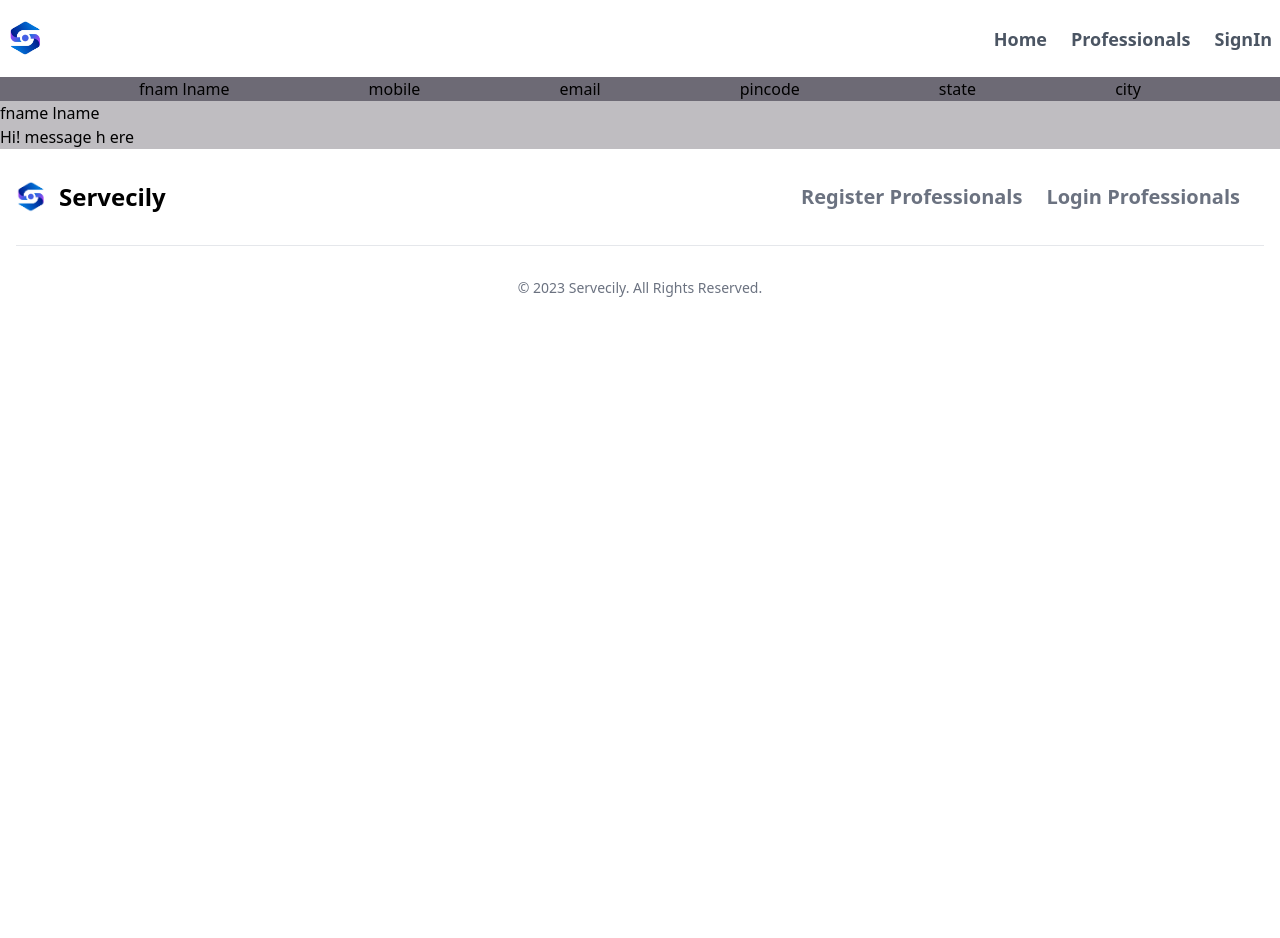
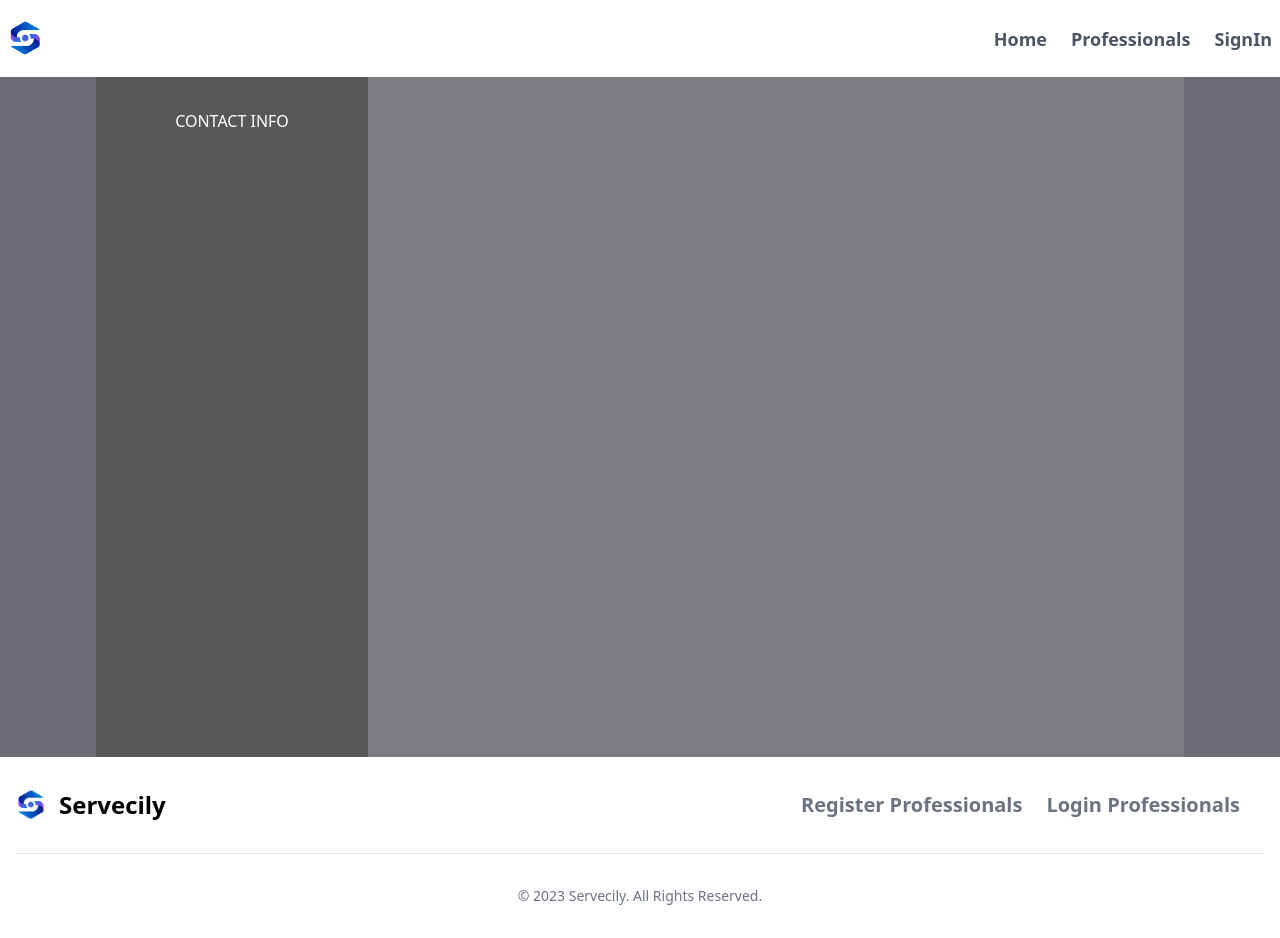
Before and after one commit to ABHI-ATG/Service-Provider, a React (Create React App) app in the folder client/: page /dashboard in a window 1280 px wide. Before the commit the page ends 800 px from the top, so only its background shows below. Built offline with nearby package versions, Linux system fonts and the light colour scheme; a web font is replaced by a local one.

Commit message:
styling on register done for professional

```diff
--- a/client/src/Css/dashboard.css
+++ b/client/src/Css/dashboard.css
@@ -1,11 +1,62 @@
-.Complete{
-    background-color: #BFBDC1;
+.Complete {
+  height: 85vh;
+  width: 85vw;
+  background-color: rgba(146, 146, 146, 0.463);
+  display: grid;
+  grid-template-columns: 25% 75%;
 }
-.MainWrapper{
-    display: flex;
-    flex-wrap: wrap;
-    flex-direction: row;
-    justify-content: space-evenly;
-    background-color:#6D6A75;
-    align-content: center;
+.MainWrapper {
+  display: flex;
+  flex-wrap: wrap;
+  flex-direction: row;
+  justify-content: space-evenly;
+  background-color: #6d6a75;
+  align-content: center;
 }
+.message {
+  padding: 1rem 2rem;
+  display: flex;
+  flex-direction: column;
+  gap: 1rem;
+  overflow: auto;
+  color: aliceblue;
+}
+.contact {
+  display: flex;
+  background-color: #7a797a;
+  -webkit-box-pack: justify;
+  justify-content: space-between;
+  -webkit-box-align: center;
+  align-items: center;
+  padding: 0px 2rem;
+}
+.details {
+  display: flex;
+  flex-direction: column;
+  flex-wrap: wrap;
+  align-content: space-around;
+  justify-content: flex-start;
+}
+.Current-details {
+  display: flex;
+  flex-direction: column;
+  -webkit-box-pack: center;
+  justify-content: center;
+  -webkit-box-align: center;
+  align-items: center;
+  gap: 2rem;
+}
+
+.Brand {
+  display: flex;
+  -webkit-box-align: center;
+  align-items: center;
+  gap: 2rem;
+  -webkit-box-pack: center;
+  justify-content: center;
+  color: white;
+  padding: 2rem;
+}
+.Container{
+background-color: rgb(88, 88, 88);
+}
--- a/client/src/DashBoardProvider/Dashboard.js
+++ b/client/src/DashBoardProvider/Dashboard.js
@@ -1,6 +1,6 @@
 import React, { useContext } from "react";
 import { userContext } from "../App";
-import style from '../Css/dashboard.css'
+import style from "../Css/dashboard.css";
 const Dashboard = () => {
   const {
     state: { provider, message },
@@ -8,26 +8,34 @@ const Dashboard = () => {
   console.log(message);
   console.log(provider);
   return (
+    <div className="MainWrapper">
       <div className="Complete">
-      <div className="MainWrapper">
-        <div>{provider.fname}  fnam lname {provider.lname}</div>
-        <div>{provider.mobile} mobile</div>
-        <div>{provider.email} email</div>
-        <div>{provider.pincode} pincode</div>
-        <div>{provider.state} state</div>
-        <div>{provider.city} city</div>
+        <div className="Container">
+          <div className="Brand">
+            <h3>CONTACT INFO</h3>
+          </div>
+          <div className="Current-details">
+            {provider.fname} {provider.lname}
+            <div>{provider.mobile}</div>
+            <div>{provider.email}</div>
+            <div>{provider.pincode}</div>
+            <div>{provider.state}</div>
+            <div>{provider.city}</div>
+          </div>
         </div>
         <div>
-        <h1>fname lname</h1>
-        <p>Hi! message h  ere</p>
           {message.map((item) => {
             return (
               <div>
-              <h1> fname lname {item.user.fname + " " + item.user.lname}</h1>
-              <p> Hi! message here +{item.latest}</p>
+                <h1 className="contact">
+                  {" "}
+                   {item.user.fname + " " + item.user.lname}
+                </h1>
+                <div className="message">{item.latest}</div>
               </div>
             );
           })}
+        </div>
       </div>
     </div>
   );
```
Lines whose indentation alone changed are shown as unchanged.
